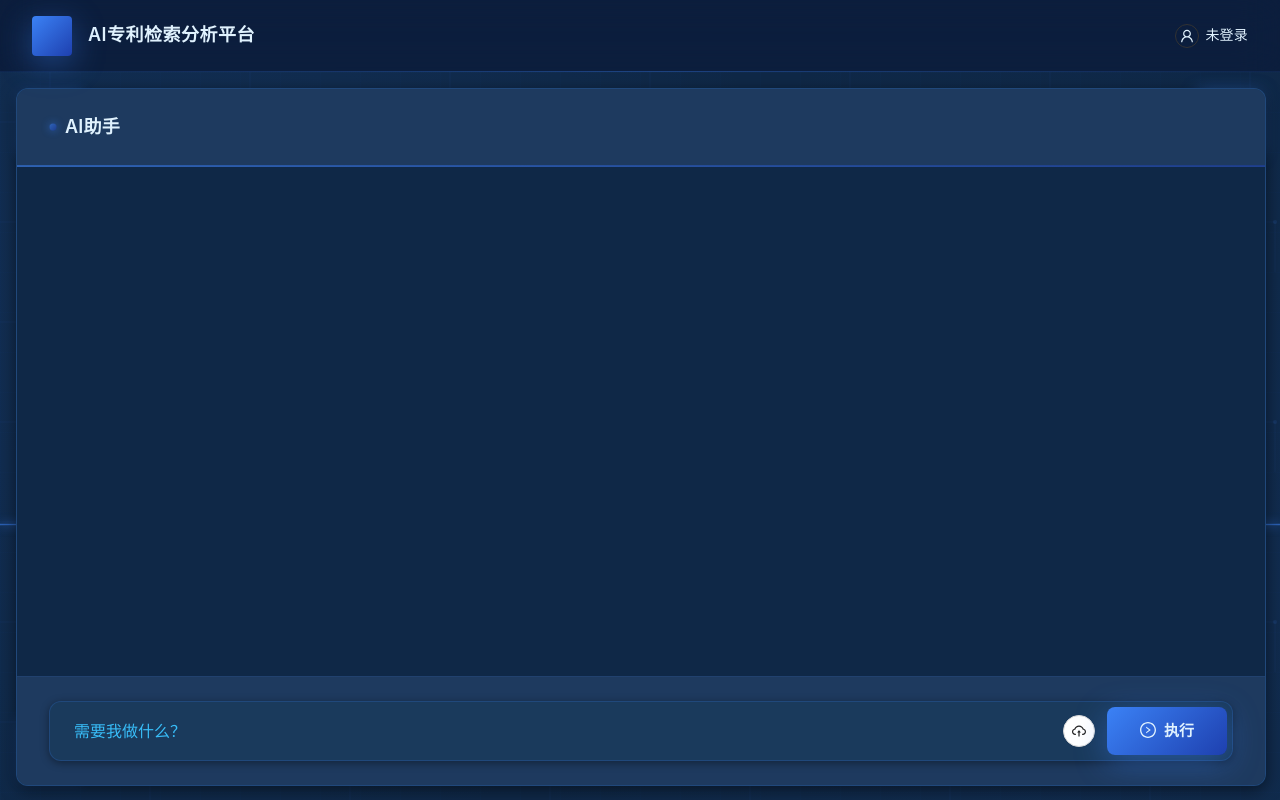
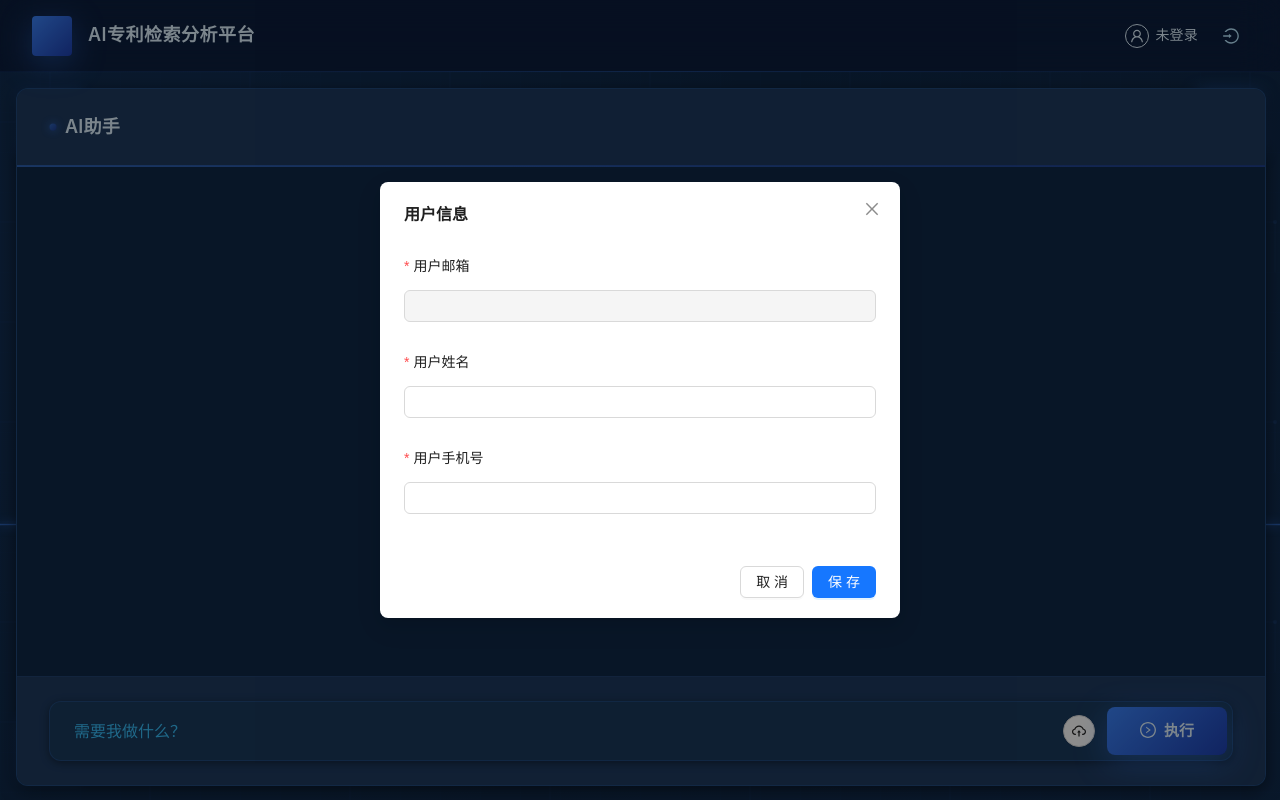
Before and after one commit to NathanCong/sqs-client, a Vue app: page /chat in a window 1280 px wide. Built offline with nearby package versions, Linux system fonts and the light colour scheme.

Commit message:
feat: 新增个人信息修改

```diff
--- a/src/components/GlobalHeader/GlobalHeader.vue
+++ b/src/components/GlobalHeader/GlobalHeader.vue
@@ -6,25 +6,55 @@
     </div>
     <div class="func-wrapper">
       <span class="func-item">
-        <UserLoginStatus :loginName="userInfo?.userEmail" />
+        <span class="func-status">
+          <UserLoginStatus :loginName="userInfo?.userEmail" />
+        </span>
       </span>
-      <template v-if="userInfo?.userEmail">
+      <template v-if="isLogin">
+        <!-- 设置按钮 -->
         <span class="func-item">
-          <span class="logout-button" @click="onLogoutClick">
-            <LogoutOutlined />
-          </span>
+          <a-tooltip title="设置">
+            <span class="func-button" @click="onSettingClick"
+              ><SettingOutlined
+            /></span>
+          </a-tooltip>
+        </span>
+        <!-- 登出按钮 -->
+        <span class="func-item">
+          <a-tooltip title="登出">
+            <span class="func-button" @click="onLogoutClick"
+              ><LogoutOutlined
+            /></span>
+          </a-tooltip>
+        </span>
+      </template>
+      <template v-else>
+        <!-- 登录按钮 -->
+        <span class="func-item">
+          <a-tooltip title="登录">
+            <span class="func-button" @click="onLoginClick"
+              ><LoginOutlined
+            /></span>
+          </a-tooltip>
         </span>
       </template>
     </div>
+    <UserInfoModal ref="userInfoModalRef" />
   </div>
 </template>
 
 <script lang="ts" setup>
-import { LogoutOutlined } from '@ant-design/icons-vue'
+import {
+  LogoutOutlined,
+  LoginOutlined,
+  SettingOutlined
+} from '@ant-design/icons-vue'
 import { useRouter } from 'vue-router'
 import UserLoginStatus from './components/UserLoginStatus.vue'
 import { useUserStore } from '@/store/user'
-import { computed } from 'vue'
+import type { UserInfo } from '@/store/user'
+import { computed, onMounted, ref } from 'vue'
+import UserInfoModal from './components/UserInfoModal.vue'
 
 withDefaults(defineProps<{ title?: string; bgColor?: string }>(), {
   title: 'AI专利检索分析平台',
@@ -37,13 +67,29 @@ function onLogoLick() {
   router.replace('/')
 }
 
+const userInfo = ref<UserInfo | null>(null)
+
+const isLogin = computed(() => userInfo.value !== null)
+
 const userStore = useUserStore()
 
-const userInfo = computed(() => userStore.getUserInfo())
+onMounted(async () => {
+  userInfo.value = await userStore.getUserInfo()
+})
 
 function onLogoutClick() {
   userStore.delAccessToken()
   window.location.reload()
+}
+
+function onLoginClick() {
+  router.replace('/login')
+}
+
+const userInfoModalRef = ref<InstanceType<typeof UserInfoModal> | null>(null)
+
+function onSettingClick() {
+  userInfoModalRef.value?.open()
 }
 </script>
 
@@ -134,20 +180,23 @@ function onLogoutClick() {
     display: flex;
     align-items: center;
     justify-content: center;
-    gap: var(--spacing-md);
+    gap: var(--spacing-sm);
 
     .func-item {
       display: flex;
       align-items: center;
       justify-content: center;
 
-      .logout-button {
+      .func-status,
+      .func-button {
+        padding: var(--spacing-sm);
+      }
+
+      .func-button {
         display: flex;
         align-items: center;
         justify-content: center;
-        width: 40px;
-        height: 40px;
-        font-size: 18px;
+        font-size: 16px;
         cursor: pointer;
         border-radius: var(--radius-sm);
         transition: all var(--transition-base);
--- /dev/null
+++ b/src/components/GlobalHeader/components/UserInfoModal.vue
@@ -0,0 +1,103 @@
+<template>
+  <a-modal
+    v-model:open="visible"
+    title="用户信息"
+    :centered="true"
+    :destroy-on-close="true"
+    @ok="onOk"
+    ok-text="保存"
+  >
+    <div class="modal-content">
+      <CommonForm
+        layout="horizontal"
+        :colon="true"
+        :fields="fields"
+        ref="commonFormRef"
+      />
+    </div>
+  </a-modal>
+</template>
+
+<script lang="ts" setup>
+import { ref, watch } from 'vue'
+import CommonForm from '@/components/CommonForm.vue'
+import { useUserStore } from '@/store/user'
+
+const fields = ref<FieldItem[]>([
+  {
+    key: 'userEmail',
+    name: 'userEmail',
+    label: '用户邮箱',
+    type: 'input',
+    rules: [{ required: true, message: '用户邮箱不能为空' }],
+    options: { disabled: true }
+  },
+  {
+    key: 'userName',
+    name: 'userName',
+    label: '用户姓名',
+    type: 'input',
+    rules: [{ required: true, message: '用户姓名不能为空' }]
+  },
+  {
+    key: 'userPhone',
+    name: 'userPhone',
+    label: '用户手机号',
+    type: 'input',
+    rules: [{ required: true, message: '用户手机号不能为空' }]
+  }
+])
+
+const visible = ref(true)
+
+const commonFormRef = ref<InstanceType<typeof CommonForm> | null>(null)
+
+const userStore = useUserStore()
+
+const userInfo = ref<any>(null)
+
+watch(
+  visible,
+  async (newVisible) => {
+    if (!newVisible) {
+      return
+    }
+    try {
+      userInfo.value = await userStore.getUserInfo()
+      if (userInfo.value) {
+        commonFormRef.value?.setFields(userInfo.value)
+      }
+    } catch (error) {
+      console.warn('watch visible error', error)
+    }
+  },
+  { immediate: true }
+)
+
+function open() {
+  visible.value = true
+}
+
+function close() {
+  visible.value = false
+}
+
+async function onOk() {
+  try {
+    const values = await commonFormRef.value?.submit()
+    console.log('values', values)
+    await userStore.setUserInfo({ ...userInfo.value, ...values })
+    close()
+  } catch (error) {
+    console.warn('onOk error', error)
+  }
+}
+
+defineExpose({ open, close })
+</script>
+
+<style lang="less" scoped>
+.modal-content {
+  padding: var(--spacing-md) 0;
+}
+</style>
--- a/src/components/GlobalHeader/components/UserLoginStatus.vue
+++ b/src/components/GlobalHeader/components/UserLoginStatus.vue
@@ -31,7 +31,7 @@ withDefaults(defineProps<{ loginAvatarUrl?: string; loginName?: string }>(), {
     width: 24px;
     height: 24px;
     border-radius: 12px;
-    border: 1px solid #333;
+    border: 1px solid var(--text-primary);
     box-sizing: border-box;
     display: flex;
     align-items: center;
--- a/src/store/user.ts
+++ b/src/store/user.ts
@@ -1,9 +1,13 @@
 import { defineStore } from 'pinia'
 import { setStorage, getStorage, delStorage } from '@/utils/storage'
 import { decode } from 'js-base64'
+import { getUserInfo as getUserInfoApi, updateUserInfo } from '@/apis/user'
+import { notification } from 'ant-design-vue'
 
 export interface UserInfo {
   userEmail: string
+  userName: string
+  userPhone: string
   userPassword: string
 }
 
@@ -26,18 +30,39 @@ export const useUserStore = defineStore('user', () => {
     delStorage('accessToken')
   }
 
-  function getUserInfo(): UserInfo | null {
+  async function getUserInfo(): Promise<UserInfo | null> {
     let userInfo = null
     const accessToken = getAccessToken()
     if (!accessToken) {
       return userInfo
     }
     try {
-      userInfo = JSON.parse(decode(accessToken))
+      const { userEmail } = JSON.parse(decode(accessToken))
+      const { data } = await getUserInfoApi(userEmail)
+      const { success, message: description, data: response } = data
+      if (!success) {
+        notification.error({ message: '获取个人信息失败', description })
+        return userInfo
+      }
+      userInfo = response
     } catch (error) {
       console.warn('getUserInfo error', error)
     }
     return userInfo
+  }
+
+  async function setUserInfo(userInfo: UserInfo): Promise<void> {
+    try {
+      const { data } = await updateUserInfo(userInfo)
+      const { success, message: description } = data
+      if (!success) {
+        notification.error({ message: '更新个人信息失败', description })
+        return
+      }
+      notification.success({ message: '更新个人信息成功' })
+    } catch (error) {
+      console.warn('setUserInfo error', error)
+    }
   }
 
   /**
@@ -48,6 +73,7 @@ export const useUserStore = defineStore('user', () => {
     setAccessToken,
     getAccessToken,
     delAccessToken,
-    getUserInfo
+    getUserInfo,
+    setUserInfo
   }
 })
--- a/src/types/components.d.ts
+++ b/src/types/components.d.ts
@@ -10,19 +10,24 @@ declare module 'vue' {
   export interface GlobalComponents {
     AButton: typeof import('ant-design-vue/es')['Button']
     ACheckboxGroup: typeof import('ant-design-vue/es')['CheckboxGroup']
+    ACol: typeof import('ant-design-vue/es')['Col']
     AConfigProvider: typeof import('ant-design-vue/es')['ConfigProvider']
+    ADatePicker: typeof import('ant-design-vue/es')['DatePicker']
     AEmpty: typeof import('ant-design-vue/es')['Empty']
     AForm: typeof import('ant-design-vue/es')['Form']
     AFormItem: typeof import('ant-design-vue/es')['FormItem']
     AInput: typeof import('ant-design-vue/es')['Input']
+    AInputPassword: typeof import('ant-design-vue/es')['InputPassword']
     AModal: typeof import('ant-design-vue/es')['Modal']
     APagination: typeof import('ant-design-vue/es')['Pagination']
     ARangePicker: typeof import('ant-design-vue/es')['RangePicker']
     ARate: typeof import('ant-design-vue/es')['Rate']
+    ARow: typeof import('ant-design-vue/es')['Row']
     ASelect: typeof import('ant-design-vue/es')['Select']
     ASpin: typeof import('ant-design-vue/es')['Spin']
     ATable: typeof import('ant-design-vue/es')['Table']
     ATextarea: typeof import('ant-design-vue/es')['Textarea']
+    ATooltip: typeof import('ant-design-vue/es')['Tooltip']
     AUpload: typeof import('ant-design-vue/es')['Upload']
     CommandInput: typeof import('./../components/CommandInput.vue')['default']
     CommonBackground: typeof import('./../components/CommonBackground.vue')['default']
@@ -35,6 +40,7 @@ declare module 'vue' {
     MarkdownRender: typeof import('./../components/MarkdownRender.vue')['default']
     RouterLink: typeof import('vue-router')['RouterLink']
     RouterView: typeof import('vue-router')['RouterView']
+    UserInfoModal: typeof import('./../components/GlobalHeader/components/UserInfoModal.vue')['default']
     UserLoginStatus: typeof import('./../components/GlobalHeader/components/UserLoginStatus.vue')['default']
   }
 }
--- a/src/views/chat/components/ChatModal/ChatModal.vue
+++ b/src/views/chat/components/ChatModal/ChatModal.vue
@@ -181,7 +181,7 @@ async function handleList(messageId: string) {
   try {
     requestLoading.value = true
     const q = (strategy as any).q
-    const { userEmail = '' } = userStore.getUserInfo() || {}
+    const { userEmail = '' } = (await userStore.getUserInfo()) || {}
     if (userEmail) {
       searchStore.addSearchHistory(userEmail, q)
     }
--- a/src/views/chat/components/ChatModal/components/ChatMessage.vue
+++ b/src/views/chat/components/ChatModal/components/ChatMessage.vue
@@ -234,7 +234,7 @@ async function onOk(value: string): Promise<void> {
   // 提交用户评分
   const message = chatStore.getMessage(props.id) as ComponentProps
   const { model = '', questionType = '', score = 0 } = message
-  const { userEmail = '' } = userStore.getUserInfo() || {}
+  const { userEmail = '' } = (await userStore.getUserInfo()) || {}
   try {
     const { data } = await poc({
       userEmail,
--- a/src/views/chat/components/ToolPanel/components/BatchFormPanel.vue
+++ b/src/views/chat/components/ToolPanel/components/BatchFormPanel.vue
@@ -57,7 +57,7 @@ async function handleBatchQuery(ids: string[]) {
   try {
     const q = `(${ids.map((id) => `an=${id}`).join(' or ')})`
     console.log('q', q)
-    const { userEmail = '' } = userStore.getUserInfo() || {}
+    const { userEmail = '' } = (await userStore.getUserInfo()) || {}
     if (userEmail) {
       searchStore.addSearchHistory(userEmail, q)
     }
```
Also changed, not shown: src/apis/assistant.ts (+49 -49 lines), src/apis/user.ts (+39 -1 lines).
